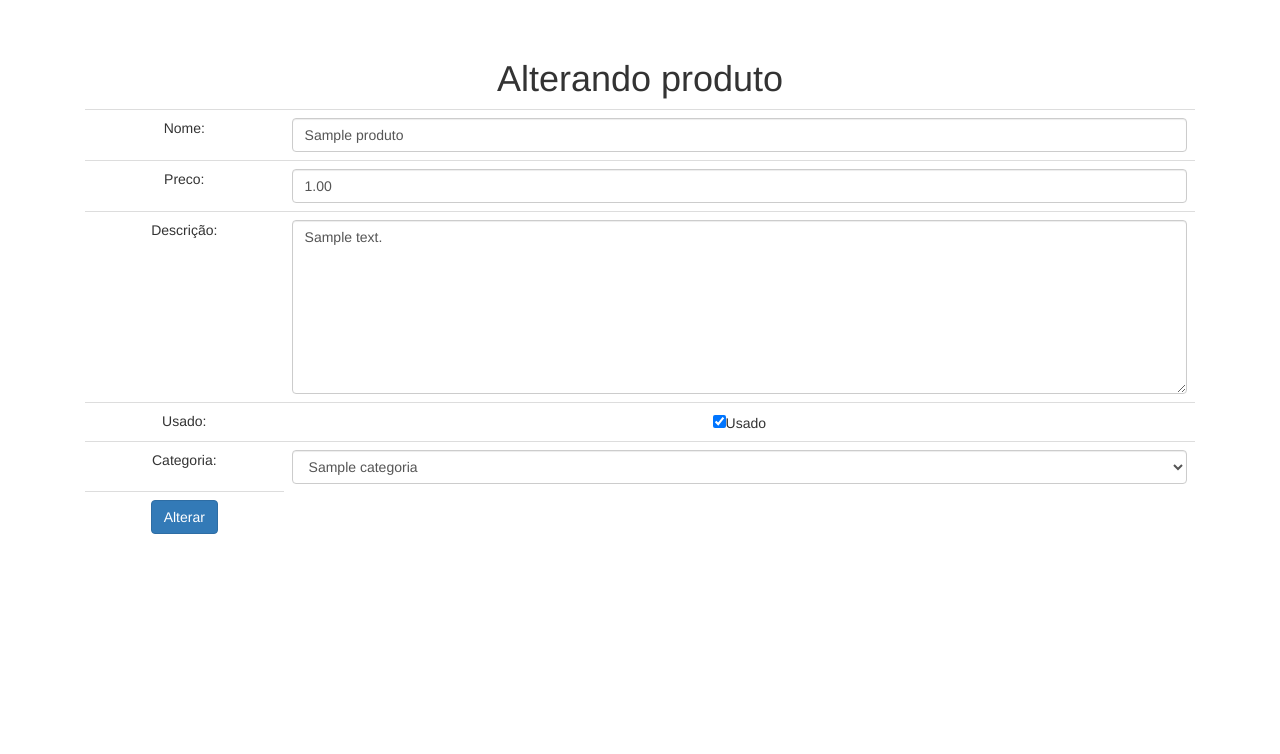
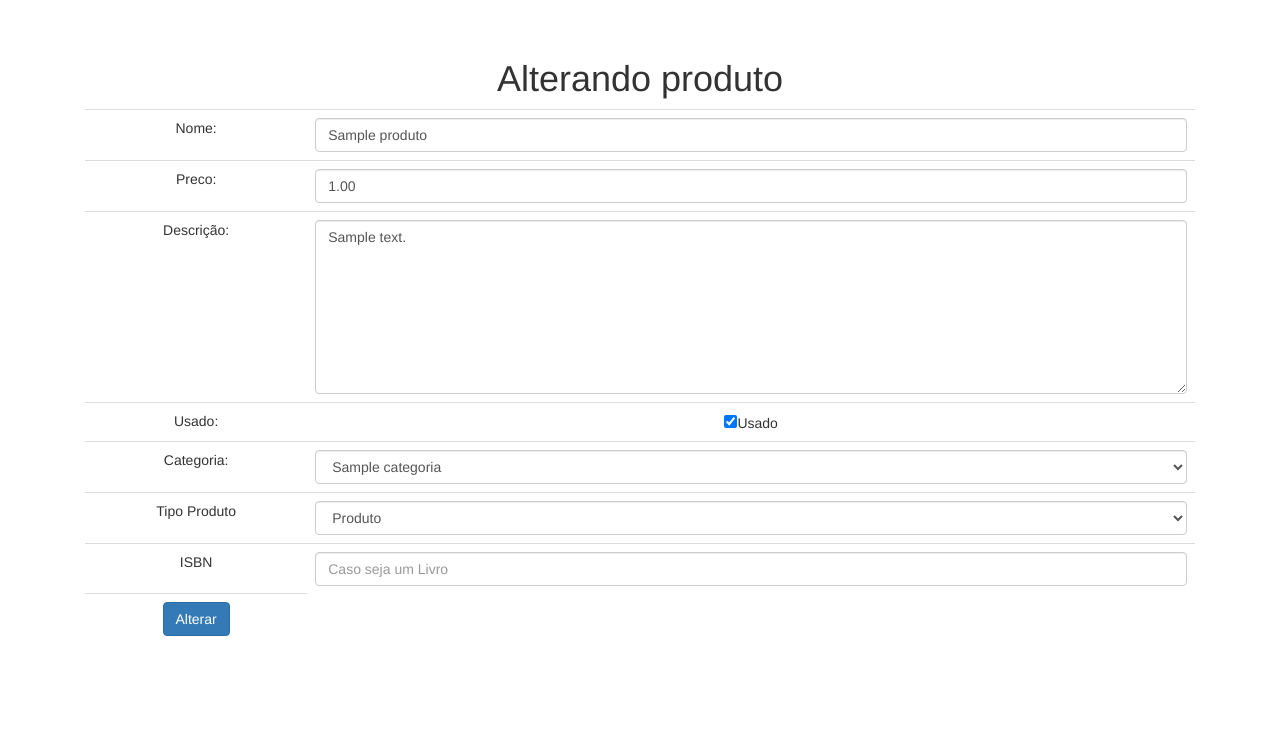
Before and after one commit to renoirfaria/alura-php-junior, a PHP site: page /produto-altera-formulario.php?id=1 in a window 1280 px wide. Shown: the part 51-805 px from the top of the page. Before the commit the page ends 585 px from the top, so only its background shows below. Run offline with PHP 8.4, Linux system fonts and the light colour scheme; tables that the repository leaves empty hold one stand-in row (values such as "Sample post"); data that the repository does not hold is empty.

Commit message:
3. Herança

```diff
--- a/class/Produto.php
+++ b/class/Produto.php
@@ -55,6 +55,10 @@ class Produto {
     $this->usado = $usado;
   }
 
+  public function temIsbn() {
+    return $this instanceof Livro;
+  }
+
   function __toString() {
     return $this->nome .': R$: '.$this->preco;
   }
--- a/class/ProdutoDao.php
+++ b/class/ProdutoDao.php
@@ -15,7 +15,13 @@ class ProdutoDao {
       $categoria = new Categoria();
       $categoria->setNome($produto_array['categoria_nome']);
 
-      $produto = new Produto($produto_array['nome'],$produto_array['preco'],$produto_array['descricao'],$categoria,$produto_array['usado']);
+      if($produto_array['tipoProduto'] == "Livro") {
+        $produto = new Livro($produto_array['nome'],$produto_array['preco'],$produto_array['descricao'],$categoria,$produto_array['usado']);
+        $produto->setIsbn($produto_array['isbn']);
+      } else {
+        $produto = new Produto($produto_array['nome'],$produto_array['preco'],$produto_array['descricao'],$categoria,$produto_array['usado']);
+      }
+
       $produto->setId($produto_array['id']);
 
       array_push($produtos,$produto);
@@ -24,12 +30,16 @@ class ProdutoDao {
   }
 
   function insereProduto(Produto $produto){
-    $query = "insert into produtos (nome,preco,descricao,categoria_id,usado) values ('{$produto->getNome()}',{$produto->getPreco()},'{$produto->getDescricao()}',{$produto->getCategoria()->getId()},'{$produto->getUsado()}')";
+    $tipoProduto = get_class($produto);
+    $isbn = $produto->temIsbn() ? $isbn = $produto->getIsbn() : '';
+    $query = "insert into produtos (nome,preco,descricao,categoria_id,usado,isbn,tipoProduto) values ('{$produto->getNome()}',{$produto->getPreco()},'{$produto->getDescricao()}',{$produto->getCategoria()->getId()},'{$produto->getUsado()}','{$isbn}','{$tipoProduto}')";
     return mysqli_query($this->conexao,$query);
   }
 
   function alteraProduto(Produto $produto) {
-    $query = "UPDATE produtos SET nome = '{$produto->getNome()}', preco = '{$produto->getPreco()}', descricao = '{$produto->getDescricao()}',categoria_id = '{$produto->getCategoria()->getId()}',usado = '{$produto->getUsado()}' WHERE id = {$produto->getId()}";
+    $tipoProduto = get_class($produto);
+    $isbn = $produto->temIsbn() ? $isbn = $produto->getIsbn() : '';
+    $query = "UPDATE produtos SET nome = '{$produto->getNome()}', preco = '{$produto->getPreco()}', descricao = '{$produto->getDescricao()}',categoria_id = '{$produto->getCategoria()->getId()}',usado = '{$produto->getUsado()}', isbn = '{$isbn}', tipoProduto = '{$tipoProduto}' WHERE id = {$produto->getId()}";
     return mysqli_query($this->conexao,$query);
   }
 
@@ -46,8 +56,14 @@ class ProdutoDao {
     $categoria     = new Categoria();
     $categoria->setId($produto_buscado['categoria_id']);
 
-    $produto            = new Produto($produto_buscado['nome'],$produto_buscado['preco'],$produto_buscado['descricao'],$categoria,$produto_buscado['usado']);
+    if($produto_buscado['tipoProduto'] == "Livro") {
+      $produto = new Livro($produto_buscado['nome'],$produto_buscado['preco'],$produto_buscado['descricao'],$categoria,$produto_buscado['usado']);
+      $produto->setIsbn($produto_buscado['isbn']);
+    } else {
+      $produto = new Produto($produto_buscado['nome'],$produto_buscado['preco'],$produto_buscado['descricao'],$categoria,$produto_buscado['usado']);
+    }
     $produto->setId($produto_buscado['id']);
+
     return $produto;
   }
 
--- a/produto-formulario-base.php
+++ b/produto-formulario-base.php
@@ -47,3 +47,28 @@
     </select>
   </td>
 </tr>
+<tr>
+  <td>
+      Tipo Produto
+  </td>
+  <td>
+    <select class="form-control" name="tipoProduto">
+      <?php
+        $tipos = array("Produto","Livro");
+        foreach ($tipos as $tipo):
+          $essaEhOTipo = get_class($produto) == $tipo;
+          $selecao = $essaEhOTipo ? "selected='selected'" : "";
+          ?>
+          <option value="<?=$tipo?>" <?=$selecao?>><?=$tipo?></option>
+        <?php endforeach; ?>
+    </select>
+  </td>
+</tr>
+<tr>
+  <td>
+    ISBN
+  </td>
+  <td>
+    <input type="text" name="isbn" value="<?php if($produto->temIsbn()){echo $produto->getIsbn();}?>" class="form-control" placeholder="Caso seja um Livro">
+  </td>
+</tr>
--- a/produto-lista.php
+++ b/produto-lista.php
@@ -15,6 +15,11 @@ require_once 'cabecalho.php';
     <td><?= $produto->precoComDesconto(0.1) ?></td>
     <td><?= substr($produto->getDescricao(),0,40)?></td>
     <td><?=$produto->getCategoria()->getNome() ?></td>
+    <td>
+      <?php if($produto->temIsbn()):?>
+        ISBN: <?=$produto->getIsbn()?>
+      <?php endif ?>
+    </td>
     <td><a href="produto-altera-formulario.php?id=<?=$produto->getId()?>" class="btn btn-primary">Alterar</a></td>
     <td>
       <form  action="remove-produto.php" method="post">
```
Also changed, not shown: adicionaProduto.php (+13 -6 lines), altera-produto.php (+8 -1 lines), class/Livro.php (added, +15 -0 lines).
